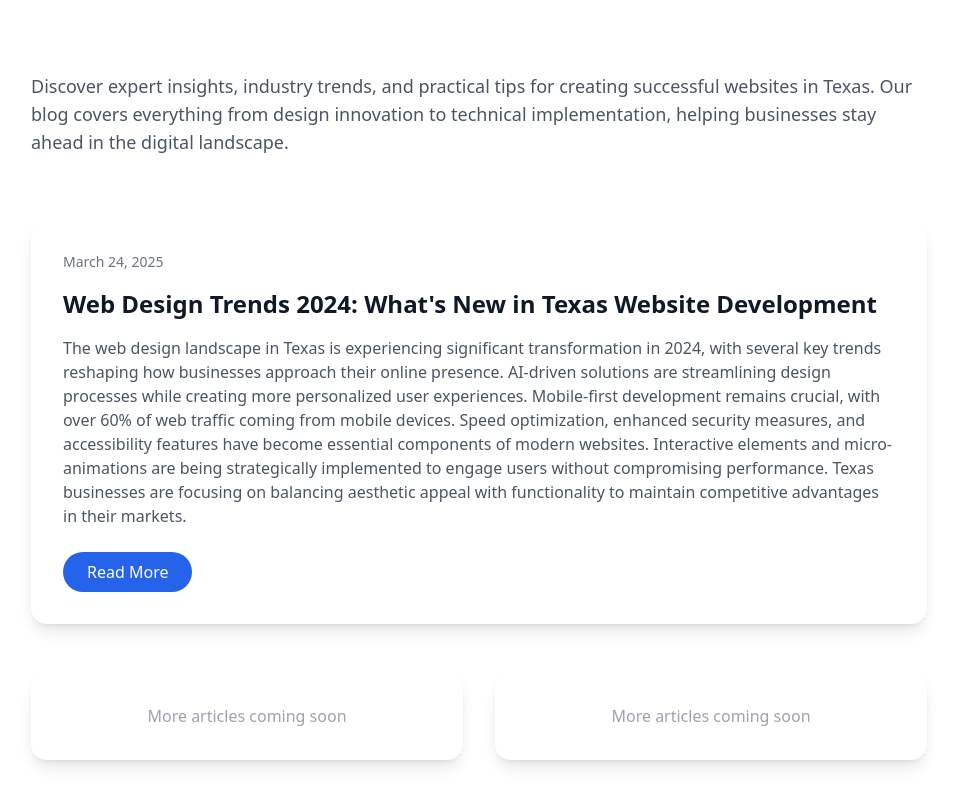
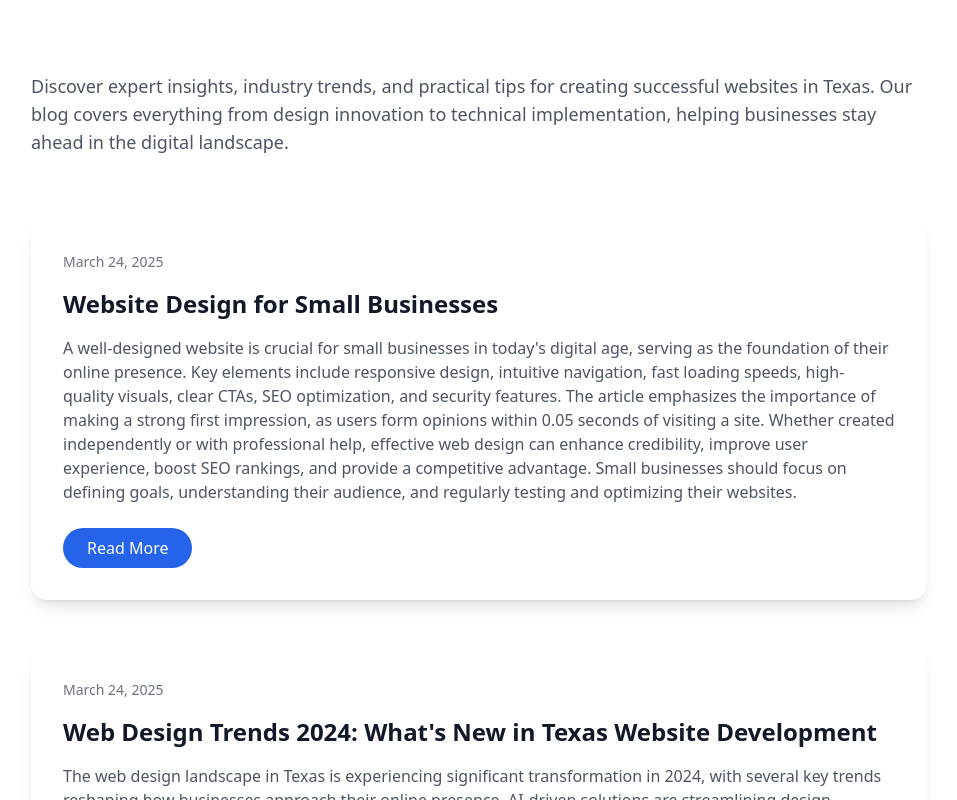
Before and after one commit to test-acc-12349/texas-web-design-2025-03-24-l610h, a plain HTML site: page blog.html in a window 1280 px wide. Shown: the part 404-1204 px from the top of the page, without its empty margins (161-1118 px from the left). Drawn offline with nearby package versions, Linux system fonts and the light colour scheme.

Commit message:
Update blog listing with website-design-for-small-businesses-20250324-lc7.html

```diff
--- a/blog.html
+++ b/blog.html
@@ -34,6 +34,13 @@
             </div>
 
             <div class="max-w-4xl mx-auto">
+                <article class="bg-white p-8 rounded-2xl shadow-lg hover:shadow-xl transition-shadow duration-300 mb-12">
+                    <div class="text-sm text-gray-500 mb-4">March 24, 2025</div>
+                    <h2 class="text-2xl font-bold text-gray-900 mb-4">Website Design for Small Businesses</h2>
+                    <p class="text-gray-600 mb-6">A well-designed website is crucial for small businesses in today's digital age, serving as the foundation of their online presence. Key elements include responsive design, intuitive navigation, fast loading speeds, high-quality visuals, clear CTAs, SEO optimization, and security features. The article emphasizes the importance of making a strong first impression, as users form opinions within 0.05 seconds of visiting a site. Whether created independently or with professional help, effective web design can enhance credibility, improve user experience, boost SEO rankings, and provide a competitive advantage. Small businesses should focus on defining goals, understanding their audience, and regularly testing and optimizing their websites.</p>
+                    <a href="https://test-acc-12349.github.io/texas-web-design-2025-03-24-l610h/blog/website-design-for-small-businesses-20250324-lc7.html" class="inline-block px-6 py-2 bg-blue-600 text-white rounded-full hover:bg-blue-700 transform hover:scale-105 transition-all duration-300">Read More</a>
+                </article>
+
                 <article class="bg-white p-8 rounded-2xl shadow-lg hover:shadow-xl transition-shadow duration-300 mb-12">
                     <div class="text-sm text-gray-500 mb-4">March 24, 2025</div>
                     <h2 class="text-2xl font-bold text-gray-900 mb-4">Web Design Trends 2024: What's New in Texas Website Development</h2>
```
